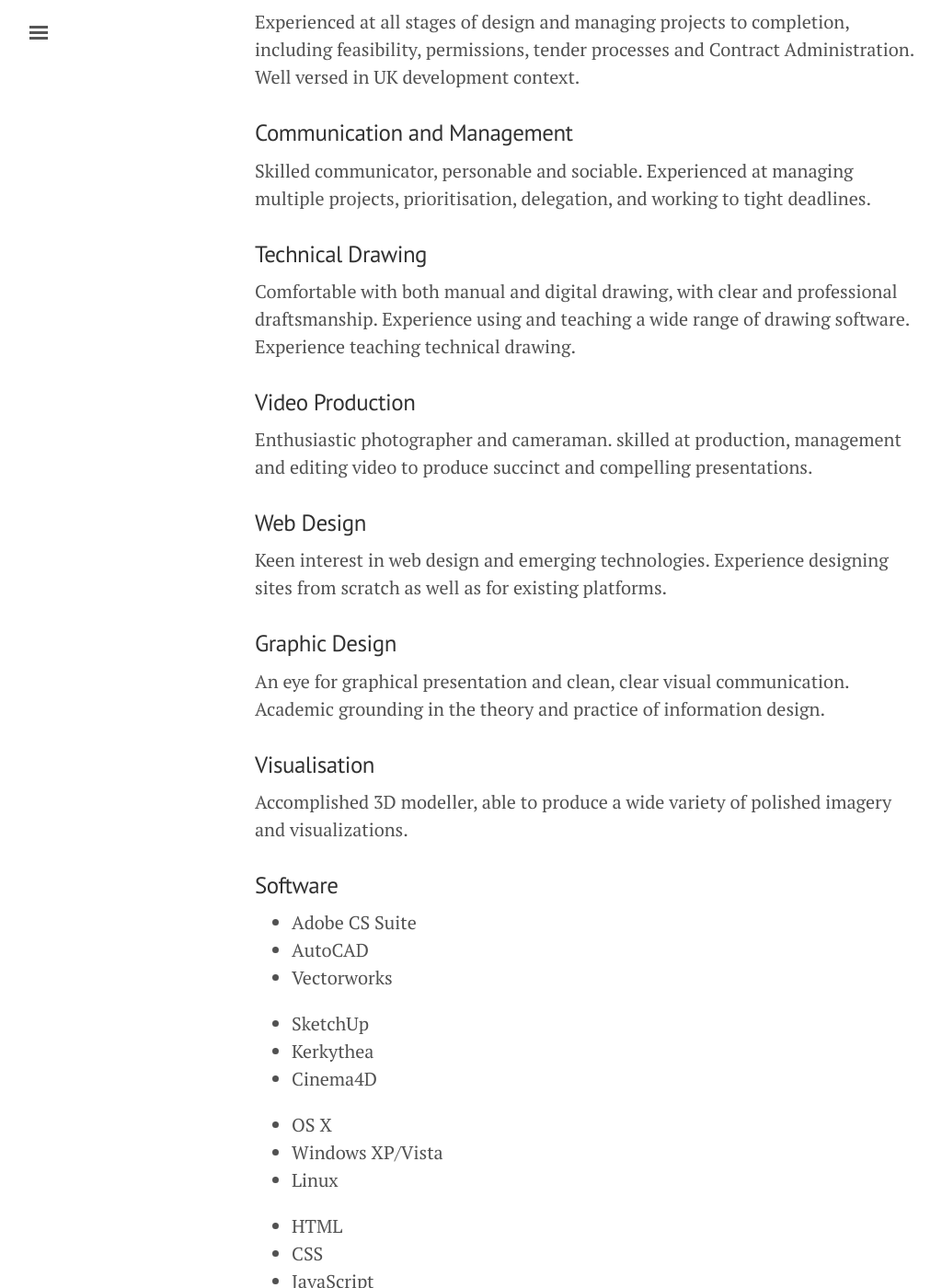
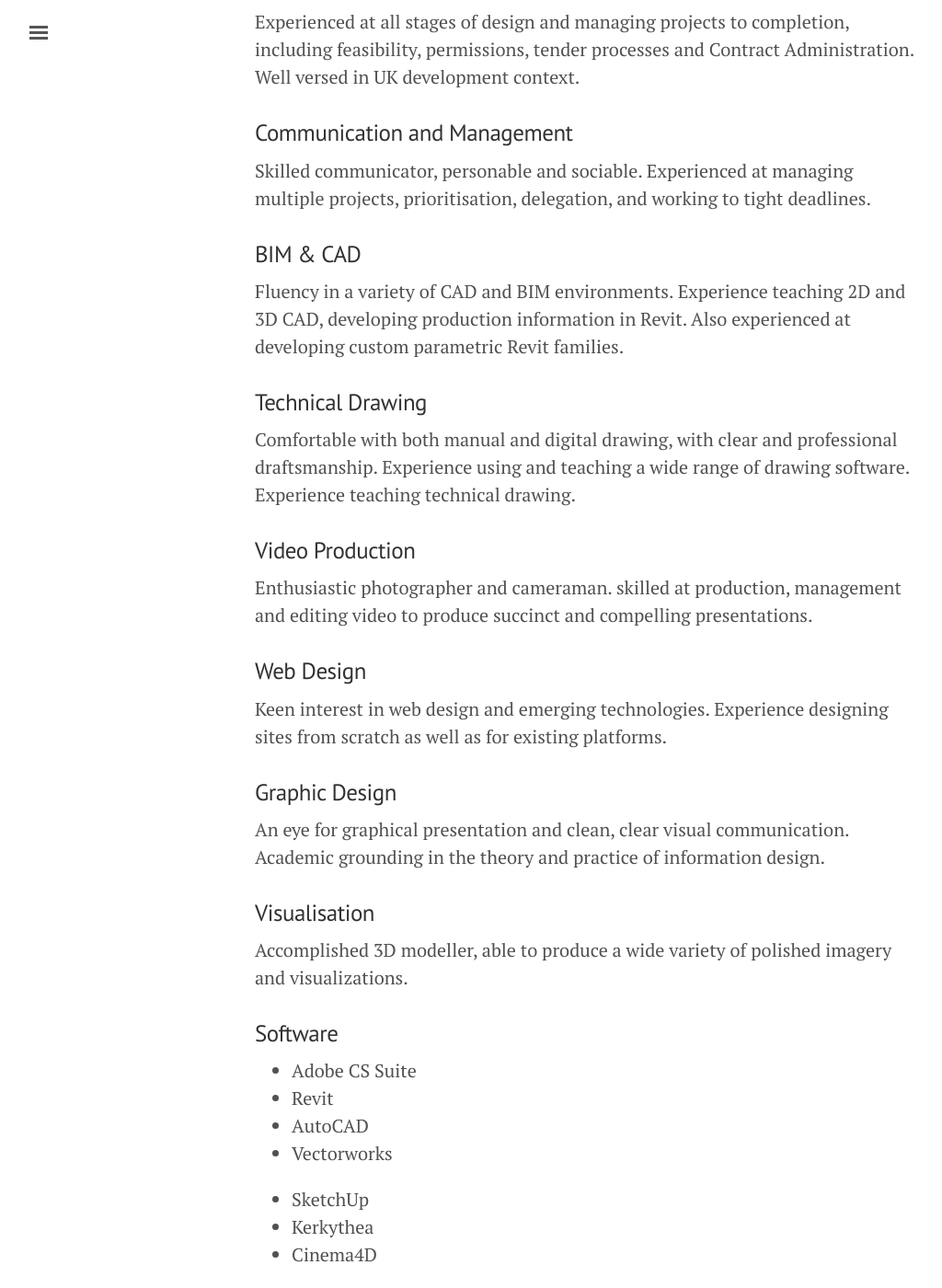
Before and after one commit to millipz/millipz.github.io, a Jekyll site: the page built from CV/index.md, in a window 1280 px wide and 1400 px high, scrolled down 3741 px. Shown: the whole window at 92% size, without its empty margins (3-1027 px from the left). Built offline with Jekyll 4.4.1, drawn with Linux system fonts in a browser that asks for light colours.

Commit message:
Corrected links, added BIM stuff

```diff
--- a/CV/index.md
+++ b/CV/index.md
@@ -53,7 +53,7 @@ Developing proposals for restorations, alterations and extensions to sensitive l
 
 Preparing and delivering a course in technical drawing and digital imagery. Lecturing & leading workshops in groups of 20+ to develop 2D and 3D drafting and presentation skills, as well as one-on-one and small group tutoring. Reviewing and grading year-end presentations and submissions with other tutors and guests.
 
-### [Hawkins Brown](http://www.beds.ac.uk/), London
+### [Hawkins Brown](http://www.hawkinsbrown.com/), London
 
 ##### April 2011 - July 2011
 
@@ -77,7 +77,7 @@ Writing, shooting, designing and producing documentary-style promotional videos.
 
 Preparing planning applications, feasibility proposals. Liaising with clients and subcontractors. Developing innovative housing designs and modular building systems. Managing and producing drawing packages. Assisting with office software management and education. Producing detailed 3D models for photorealistic visualisations.
 
-### [Hypostyle](http://www.hypostyle.co.uk/Home.html), Glasgow
+### [Hypostyle](http://www.hypostyle.co.uk/), Glasgow
 
 ##### 2006-2007
 
@@ -111,6 +111,10 @@ Experienced at all stages of design and managing projects to completion, includi
 
 Skilled communicator, personable and sociable. Experienced at managing multiple projects, prioritisation, delegation, and working to tight deadlines.
 
+### BIM & CAD
+
+Fluency in a variety of CAD and BIM environments. Experience teaching 2D and 3D CAD, developing production information in Revit. Also experienced at developing custom parametric Revit families.
+
 ### Technical Drawing
 
 Comfortable with both manual and digital drawing, with clear and professional draftsmanship. Experience using and teaching a wide range of drawing software. Experience teaching technical drawing.
@@ -134,6 +138,7 @@ Accomplished 3D modeller, able to produce a wide variety of polished imagery and
 ### Software
 
 *   Adobe CS Suite
+*	Revit
 *   AutoCAD
 *   Vectorworks
 
```
